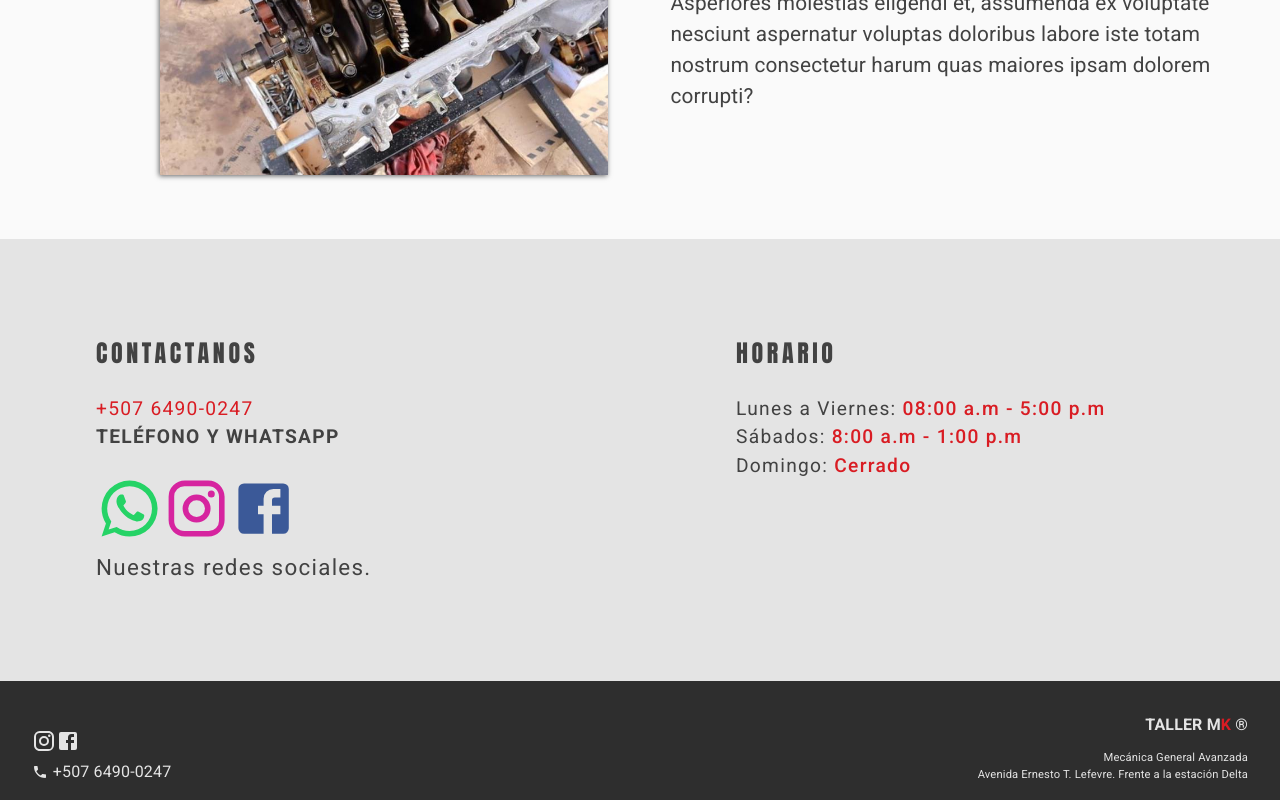
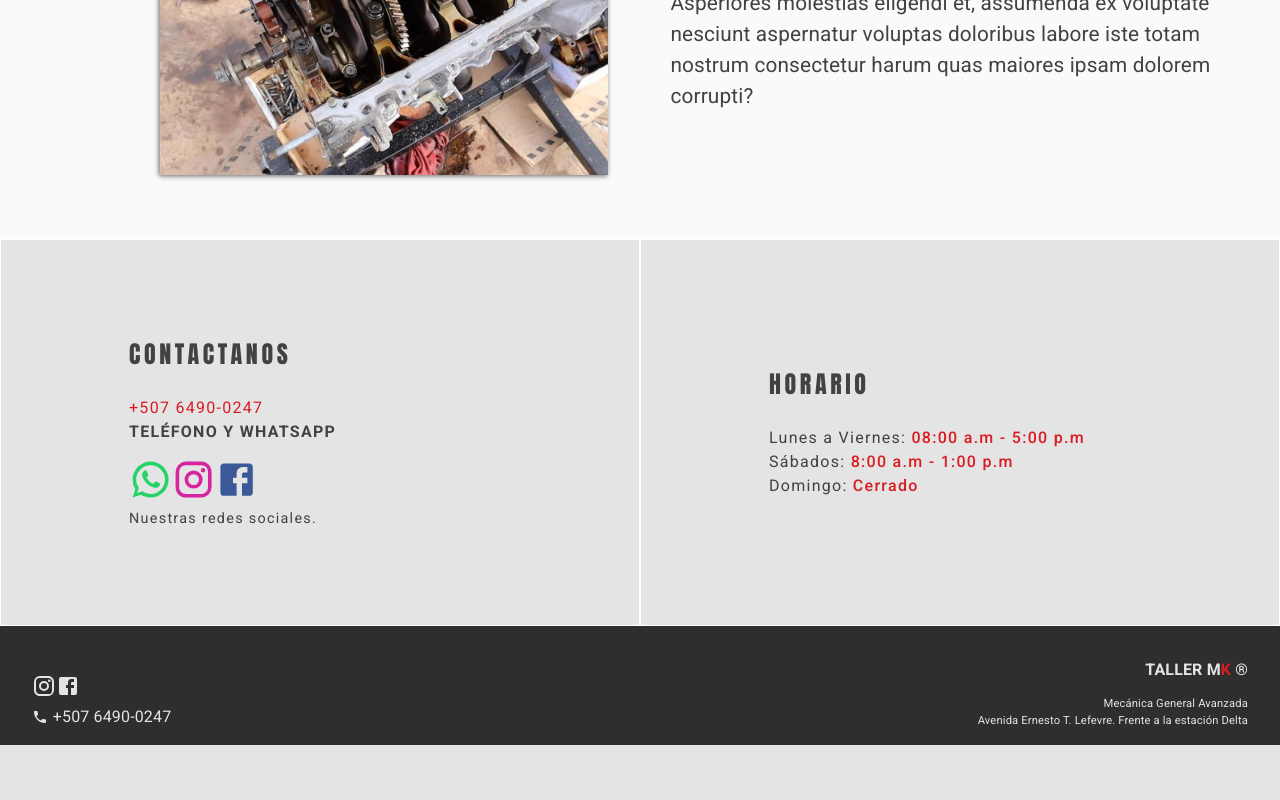
Before and after one commit to AbdielP/mk-webpage, a React (Vite) app: page / in a window 1280 px wide. Shown: the part 2320-3120 px from the top of the page. After the commit the page ends 3065 px from the top, so only its background shows below. Built offline with nearby package versions, Linux system fonts and the light colour scheme.

Commit message:
sociales

```diff
--- a/src/components/Horario.jsx
+++ b/src/components/Horario.jsx
@@ -14,7 +14,7 @@ export default function Horario() {
                <WhatsAppIcon  sx={{fontSize: '3em', color: '#25D366'}}/>
                <InstagramIcon  sx={{fontSize: '3em', color: '#d6249f'}}/>
                <FacebookIcon  sx={{fontSize: '3em', color: '#3b5998'}}/>
-            <p>Nuestras redes sociales.</p>
+              <p>Nuestras redes sociales.</p>
             </div>
         </div>
         <div className='div__informacion'>
--- a/src/styles/horario.css
+++ b/src/styles/horario.css
@@ -1,8 +1,11 @@
-.div__main_informacion, .info_telefono {
+.div__main_informacion, .info_telefono, .div__informacion {
     display: flex;
 }
+.div__main_informacion, .div__informacion {
+    flex-direction: column;
+}
+
 .div__main_informacion {
-    flex-direction: column;
     letter-spacing: .08em;
 }
 
@@ -49,7 +52,11 @@
 
 @media (min-width: 800px) {
     .div__informacion {
+        border: 1px solid #fff;
         padding: 6em;
+        padding-left: 8em;
+        /* align-items: center; */
+        justify-content: center;
     }
 
     .info_titulo {
@@ -57,11 +64,11 @@
     }
 
     .div__sociales {
-        font-size: 1.4em;
+        font-size: .9em;
     }
 
     .p__telefono, .info_telefono, .p__info {
-        font-size: 1.2em;
+        font-size: 1em;
     }
 
 }
```
